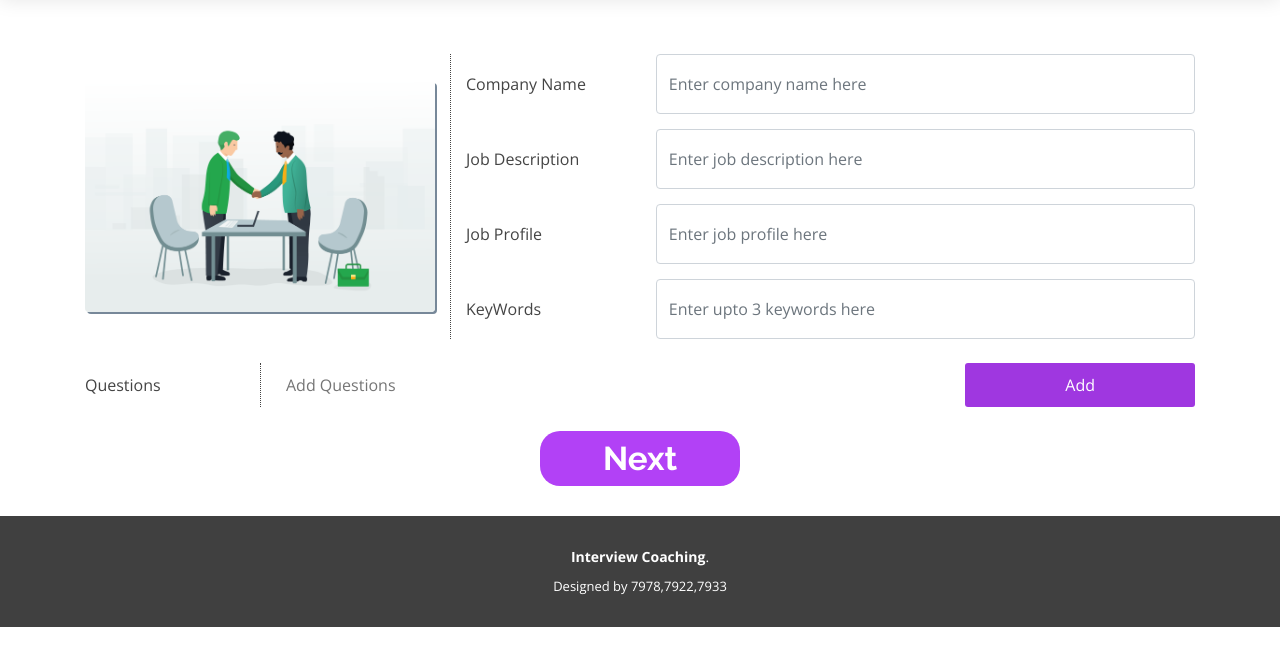
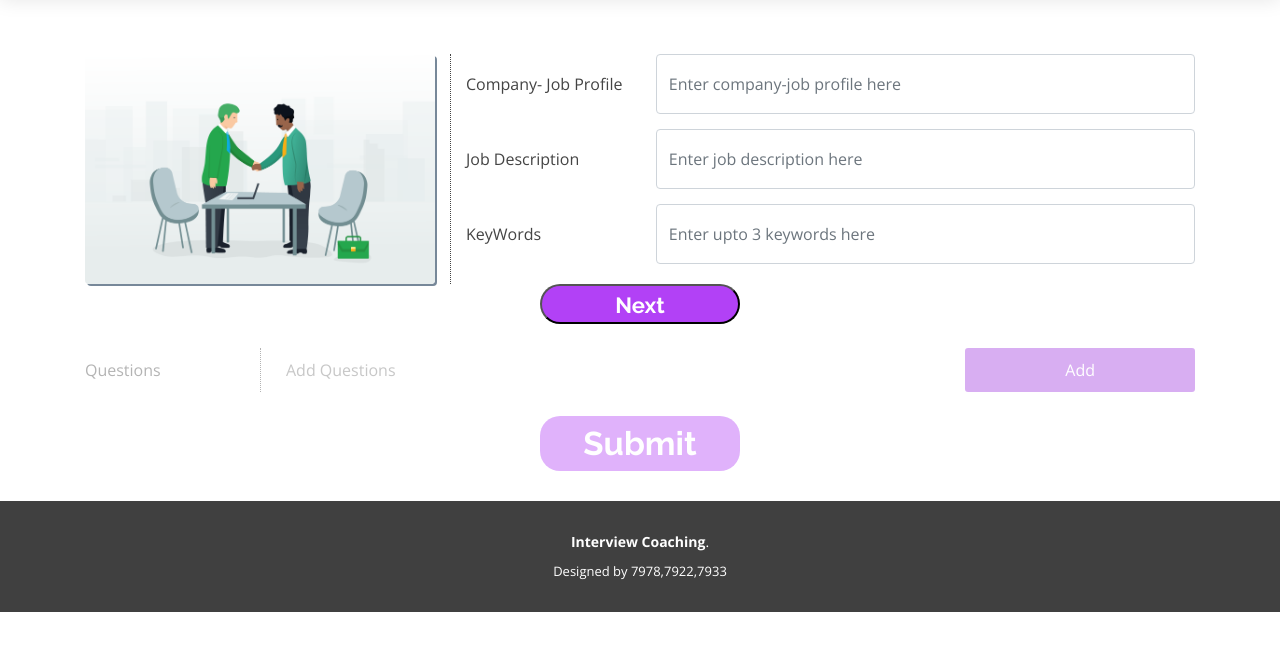
Before and after one commit to ro18/BE_project, a Flask app: template templates/admin.html in a window 1280 px wide. Shown: the part 91-757 px from the top of the page. Run offline with Flask 2, Linux system fonts and the light colour scheme; the template is opened without the code that fills it, so the values that code supplies are empty; some libraries are stand-ins or nearby versions.

Commit message:
disable admin page

```diff
--- a/static/css/style.css
+++ b/static/css/style.css
@@ -26,6 +26,10 @@ h1, h2, h3, h4, h5, h6 {
   font-family: "Raleway", sans-serif;
 }
 
+.disabledbutton {
+  pointer-events: none;
+  opacity: 0.4;
+}
 /*--------------------------------------------------------------
 # Back to top button
 --------------------------------------------------------------*/
--- a/templates/admin.html
+++ b/templates/admin.html
@@ -2,30 +2,31 @@
 <html lang="en">
 
 <head>
-  <meta charset="utf-8">
-  <meta content="width=device-width, initial-scale=1.0" name="viewport">
+  <meta charset="utf-8" />
+  <meta content="width=device-width, initial-scale=1.0" name="viewport" />
 
   <title>Eterna Bootstrap Template - Index</title>
-  <meta content="" name="descriptison">
-  <meta content="" name="keywords">
-
+  <meta content="" name="descriptison" />
+  <meta content="" name="keywords" />
   <!-- Favicons -->
-  <link href="../static/img/favicon.png" rel="icon">
-  <link href="../static/img/apple-touch-icon.png" rel="apple-touch-icon">
+  <link href="../static/img/favicon.png" rel="icon" />
+  <link href="../static/img/apple-touch-icon.png" rel="apple-touch-icon" />
 
   <!-- Google Fonts -->
-  <link href="https://fonts.googleapis.com/css?family=Open+Sans:300,300i,400,400i,600,600i,700,700i|Raleway:300,300i,400,400i,500,500i,600,600i,700,700i|Poppins:300,300i,400,400i,500,500i,600,600i,700,700i" rel="stylesheet">
+  <link
+    href="https://fonts.googleapis.com/css?family=Open+Sans:300,300i,400,400i,600,600i,700,700i|Raleway:300,300i,400,400i,500,500i,600,600i,700,700i|Poppins:300,300i,400,400i,500,500i,600,600i,700,700i"
+    rel="stylesheet" />
 
   <!-- Vendor CSS Files -->
-  <link href="../static/vendor/bootstrap/css/bootstrap.min.css" rel="stylesheet">
-  <link href="../static/vendor/icofont/icofont.min.css" rel="stylesheet">
-  <link href="../static/vendor/boxicons/css/boxicons.min.css" rel="stylesheet">
-  <link href="../static/vendor/animate.css/animate.min.css" rel="stylesheet">
-  <link href="../static/vendor/owl.carousel/static/owl.carousel.min.css" rel="stylesheet">
-  <link href="../static/vendor/venobox/venobox.css" rel="stylesheet">
+  <link href="../static/vendor/bootstrap/css/bootstrap.min.css" rel="stylesheet" />
+  <link href="../static/vendor/icofont/icofont.min.css" rel="stylesheet" />
+  <link href="../static/vendor/boxicons/css/boxicons.min.css" rel="stylesheet" />
+  <link href="../static/vendor/animate.css/animate.min.css" rel="stylesheet" />
+  <link href="../static/vendor/owl.carousel/static/owl.carousel.min.css" rel="stylesheet" />
+  <link href="../static/vendor/venobox/venobox.css" rel="stylesheet" />
 
   <!-- Template Main CSS File -->
-  <link href="../static/css/style.css" rel="stylesheet">
+  <link href="../static/css/style.css" rel="stylesheet" />
 
   <style>
     /* Include the padding and border in an element's total width and height */
@@ -73,7 +74,6 @@ ul li:hover {
       color: white;
     }
 
-
     /* Clear floats after the header */
     .header:after {
       content: "";
@@ -104,7 +104,6 @@ input {
       cursor: pointer;
       transition: 0.3s;
       border-radius: 3px;
-
     }
 
     .addBtn:hover {
@@ -130,38 +129,43 @@ input {
   <!-- ======= Header ======= -->
   <header id="header">
     <div class="container d-flex">
-
       <div class="logo mr-auto">
-        <a href="index.html"><img src="../static/img/logo.png" alt="" class="img-fluid" style="min-height: 49px;"></a>
+        <a href="index.html"><img src="../static/img/logo.png" alt="" class="img-fluid" style="min-height: 49px;" /></a>
       </div>
       <center>
         <div class="logo mr-auto">
-        <h1 class="text-light" ><span style="color: black;">Admin Access</span></h1>
+          <h1 class="text-light">
+            <span style="color: black;">Admin Access</span>
+          </h1>
         </div>
       </center>
     </div>
-  </header><!-- End Header -->
-<br>
+  </header>
+  <!-- End Header -->
+  <br />
   <main id="main">
+    <!-- ======= About Section ======= -->
 
-
-    <!-- ======= About Section ======= -->
     <section id="about" class="about" style="padding-top: 30px; padding-bottom: 30px;">
       <div class="container">
+        <form action="" id="first">
           <div class="row">
-
             <div class="col-lg-4" style="display: flex;
             align-items: center;
             flex-wrap: wrap;">
-            <img src="./../static/img/pic2.png" class="rounded mx-auto d-block" alt="" style="max-width: 100%;box-shadow: 2px 2px lightslategray; ">
+              <img src="./../static/img/pic2.png" class="rounded mx-auto d-block" alt=""
+                style="max-width: 100%;box-shadow: 2px 2px lightslategray; " />
             </div>
-          <div class="col-lg-8" style="border-left: dimgrey; border-left: 1px; border-left-style: dotted; margin: 0 auto;">
-            <div class="row" >
+            <div class="col-lg-8"
+              style="border-left: dimgrey; border-left: 1px; border-left-style: dotted; margin: 0 auto;">
+              <div class="row">
                 <div class="col-lg-3" style="margin: auto;">
-               Company Name
+                  Company- Job Profile
                 </div>
                 <div class="col-lg-9 pt-4 pt-lg-0 content">
-                <input type="text" name="name" class="form-control" id="name" placeholder="Enter company name here" data-rule="minlen:4" data-msg="Please enter at least 4 chars" style="min-height: 60px;"/>
+                  <input type="text" name="name" class="form-control" id="name"
+                    placeholder="Enter company-job profile here" data-rule="minlen:4"
+                    data-msg="Please enter at least 4 chars" style="min-height: 60px;" />
                   <div class="validate"></div>
                 </div>
               </div>
@@ -170,16 +174,9 @@ input {
                   Job Description
                 </div>
                 <div class="col-lg-9 pt-4 pt-lg-0 content">
-                <input type="text" class="form-control" name="description" id="email" placeholder="Enter job description here" data-rule="email" data-msg="Please enter a valid email" style="min-height: 60px;" />
-                  <div class="validate"></div>
-              </div>
-            </div>
-            <div class="row" style="padding-top: 15px;">
-              <div class="col-lg-3" style="margin: auto;">
-                Job Profile
-              </div>
-              <div class="col-lg-9 pt-4 pt-lg-0 content">
-                <input type="text" class="form-control" name="description" id="email" placeholder="Enter job profile here" data-rule="email" data-msg="Please enter a valid email" style="min-height: 60px;" />
+                  <input type="text" class="form-control" name="description" id="email"
+                    placeholder="Enter job description here" data-rule="email" data-msg="Please enter a valid email"
+                    style="min-height: 60px;" />
                   <div class="validate"></div>
                 </div>
               </div>
@@ -188,43 +185,49 @@ input {
                   KeyWords
                 </div>
                 <div class="col-lg-9 pt-4 pt-lg-0 content">
-                <input type="text" class="form-control" name="keywords" id="email" placeholder="Enter upto 3 keywords here" data-rule="email" data-msg="Please enter a valid email" style="min-height: 60px;"/>
+                  <input type="text" class="form-control" name="keywords" id="email"
+                    placeholder="Enter upto 3 keywords here" data-rule="email" data-msg="Please enter a valid email"
+                    style="min-height: 60px;" />
                   <div class="validate"></div>
                 </div>
               </div>
-
             </div>
-
           </div>
-
-<br>
+          <center>
+            <button type-"Submit class=" buy-btn" style="height: 40px; width: 200px; font-size: 22px;"
+              onclick="disable()"><strong> Next</strong></button>
+          </center>
+        </form>
+        <br />
+        <div id="second" class="disabledbutton">
           <div class="row">
             <div class="col-lg-2" style="margin: auto; ">
               Questions
             </div>
-  <div class="col-lg-10" style="border-left: dimgrey; border-left: 1px; border-left-style: dotted; margin: 0 auto;">
+            <div class="col-lg-10"
+              style="border-left: dimgrey; border-left: 1px; border-left-style: dotted; margin: 0 auto;">
               <div id="myDIV" class="header">
-      <input type="text" id="myInput" placeholder="Add Questions">
+                <input type="text" id="myInput" placeholder="Add Questions" />
                 <span onclick="newElement()" class="addBtn">Add</span>
               </div>
 
-    <ul id="myUL">
-
-    </ul>
-
+              <ul id="myUL"></ul>
             </div>
           </div>
-<br>
-<center><a href="#" class=" buy-btn" style="height: 55px; width: 200px; font-size: 33px;"><strong> Next</strong></a></center>
+          <br />
+          <center>
+            <a href="#" class=" buy-btn"
+              style="height: 55px; width: 200px; font-size: 33px;"><strong>Submit</strong></a>
+          </center>
         </div>
-    </section><!-- End About Section -->
-
-  </main><!-- End #main -->
+      </div>
+    </section>
+    <!-- End About Section -->
+  </main>
+  <!-- End #main -->
 
   <!-- ======= Footer ======= -->
   <footer id="footer">
-
-
     <div class="container">
       <div class="copyright">
         <strong><span>Interview Coaching</span></strong>.
@@ -233,7 +236,8 @@ input {
         Designed by 7978,7922,7933
       </div>
     </div>
-  </footer><!-- End Footer -->
+  </footer>
+  <!-- End Footer -->
 
   <a href="#" class="back-to-top"><i class="icofont-simple-up"></i></a>
 
@@ -253,9 +257,15 @@ input {
   <script src="../static/js/main.js"></script>
   <script>
     // Add the following code if you want the name of the file appear on select
-    $(".custom-file-input").on("change", function() {
-      var fileName = $(this).val().split("\\").pop();
-      $(this).siblings(".custom-file-label").addClass("selected").html(fileName);
+    $(".custom-file-input").on("change", function () {
+      var fileName = $(this)
+        .val()
+        .split("\\")
+        .pop();
+      $(this)
+        .siblings(".custom-file-label")
+        .addClass("selected")
+        .html(fileName);
     });
 
     // Create a "close" button and append it to each list item
@@ -273,19 +283,12 @@ for (i = 0; i < myNodelist.length; i++) {
     var close = document.getElementsByClassName("close");
     var i;
     for (i = 0; i < close.length; i++) {
-  close[i].onclick = function() {
+      close[i].onclick = function () {
         var div = this.parentElement;
         div.style.display = "none";
-  }
+      };
     }
 
-// Add a "checked" symbol when clicking on a list item
-var list = document.querySelector('ul');
-list.addEventListener('click', function(ev) {
-  if (ev.target.tagName === 'LI') {
-    ev.target.classList.toggle('checked');
-  }
-}, false);
 
     // Create a new list item when clicking on the "Add" button
     function newElement() {
@@ -293,7 +296,7 @@ function newElement() {
       var inputValue = document.getElementById("myInput").value;
       var t = document.createTextNode(inputValue);
       li.appendChild(t);
-  if (inputValue === '') {
+      if (inputValue === "") {
         alert("You must write something!");
       } else {
         document.getElementById("myUL").appendChild(li);
@@ -307,11 +310,15 @@ function newElement() {
       li.appendChild(span);
 
       for (i = 0; i < close.length; i++) {
-    close[i].onclick = function() {
+        close[i].onclick = function () {
           var div = this.parentElement;
           div.style.display = "none";
+        };
       }
     }
+    function disable() {
+      document.getElementById('first').classList.add("disabledbutton");
+      document.getElementById('second').classList.remove("disabledbutton");
     }
   </script>
 </body>
```
Lines whose indentation alone changed are shown as unchanged.
